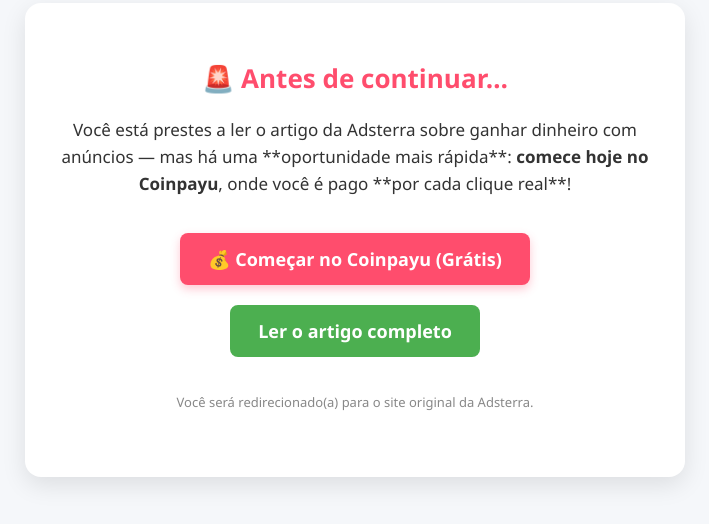
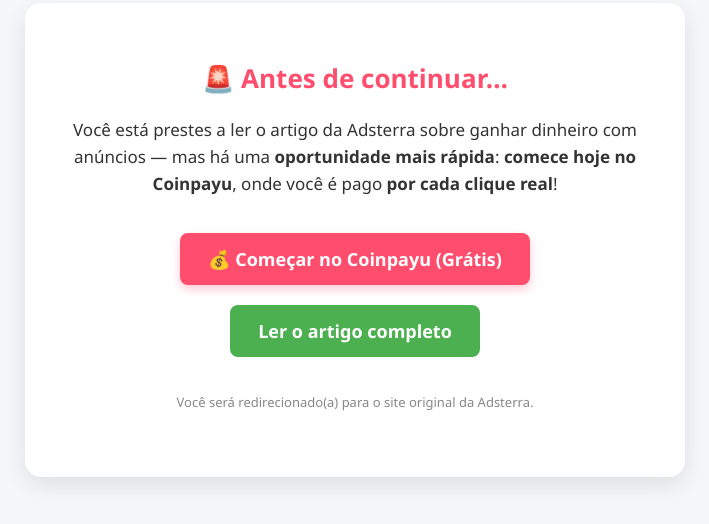
Before and after one commit to arseniocaifalo-rgb/Arsenio, a plain HTML site: page index.html in a window 1280 px wide. Shown: the part 160-684 px from the top of the page, without its empty margins (285-994 px from the left). Drawn offline with Linux system fonts and the light colour scheme.

Commit message:
Adiciona página inicial com CTA do Coinpayu e preview do artigo da Adsterra

```diff
--- a/index.html
+++ b/index.html
@@ -4,11 +4,11 @@
   <meta charset="UTF-8" />
   <meta name="viewport" content="width=device-width, initial-scale=1.0"/>
 
-  <!-- Open Graph: COPIADAS DO ARTIGO DA ADSTERRA (para pré-visualização fiel) -->
+  <!-- Open Graph: COPIADAS DO ARTIGO DA ADSTERRA -->
   <meta property="og:title" content="Ganhe Dinheiro Postando Anúncios - Adsterra Blog">
   <meta property="og:description" content="Anúncios são uma ótima maneira de ganhar dinheiro com seu blog, site ou aplicativo. Muitas marcas estão dispostas a pagar um bom preço para se exibirem para um público...">
   <meta property="og:image" content="https://adsterra.com/blog/wp-content/uploads/2023/05/email-users-worldwide.jpg">
-  <meta property="og:url" content="https://loba.github.io"> <!-- SEU link, mas com preview do artigo -->
+  <meta property="og:url" content="https://arsenio.github.io">
   <meta property="og:type" content="article">
 
   <!-- Twitter -->
@@ -87,8 +87,8 @@
 <body>
   <div class="container">
     <h1>🚨 Antes de continuar…</h1>
-    <p>Você está prestes a ler o artigo da Adsterra sobre ganhar dinheiro com anúncios — mas há uma **oportunidade mais rápida**:
-    <strong>comece hoje no Coinpayu</strong>, onde você é pago **por cada clique real**!</p>
+    <p>Você está prestes a ler o artigo da Adsterra sobre ganhar dinheiro com anúncios — mas há uma <strong>oportunidade mais rápida</strong>:
+    <strong>comece hoje no Coinpayu</strong>, onde você é pago <strong>por cada clique real</strong>!</p>
 
     <a href="https://www.coinpayu.com/?r=Adrabao" target="_blank" class="btn btn-primary">
       💰 Começar no Coinpayu (Grátis)
```
